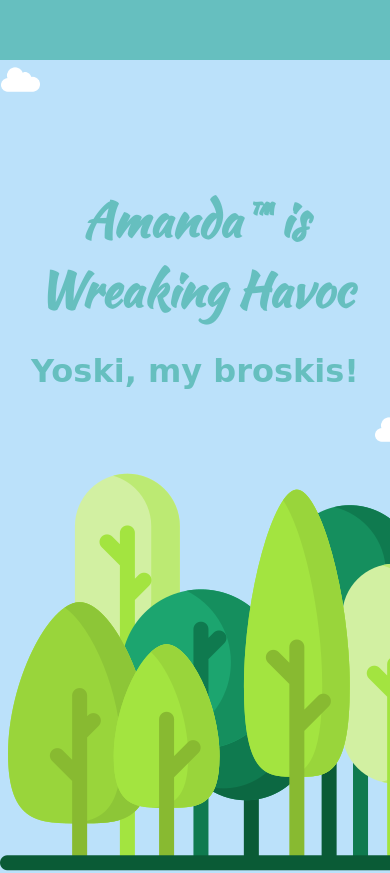
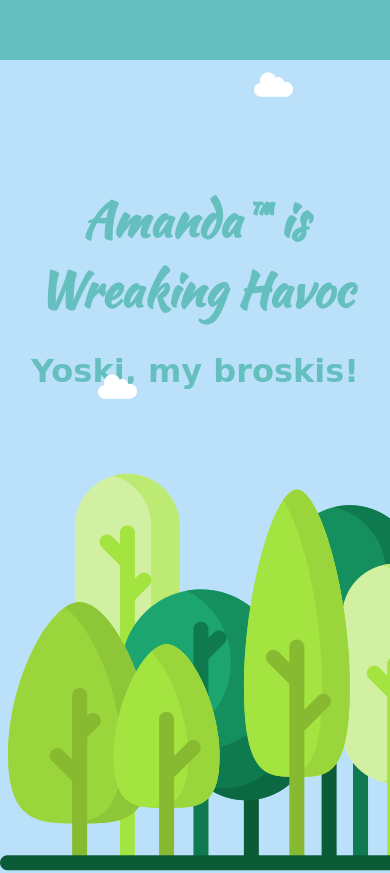
Before and after one commit to 17AlbinoZebras/havoc, a plain HTML site: page index.html in a window 390 px wide. Shown: the top 873 px of the page. Drawn offline with Linux system fonts and the light colour scheme; a web font is replaced by a local one.

Commit message:
Fixed Placement for Mobile

```diff
--- a/css/styles.css
+++ b/css/styles.css
@@ -45,15 +45,15 @@ hr {
 
 .topCloud{
   position: absolute;
-  top: 0;
-  right: 350px;
+  top: 5px;
+  right: 25%;
   width: 10%;
 }
 
 .bottomCloud{
   position: absolute;
-  left: 375px;
-  bottom: 435px;
+  left: 25%;
+  bottom: 58%;
   width: 10%;
 }
 
```
